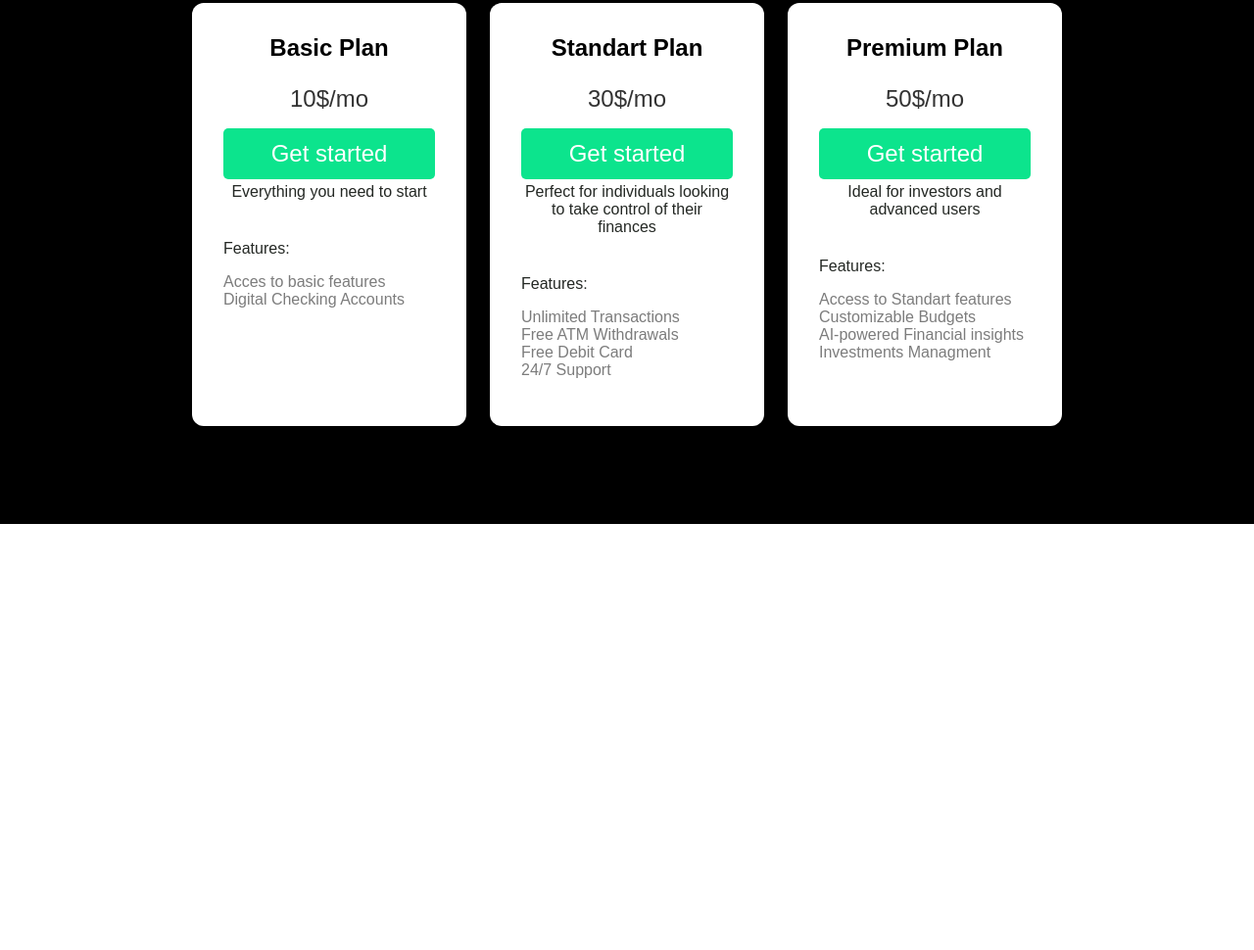
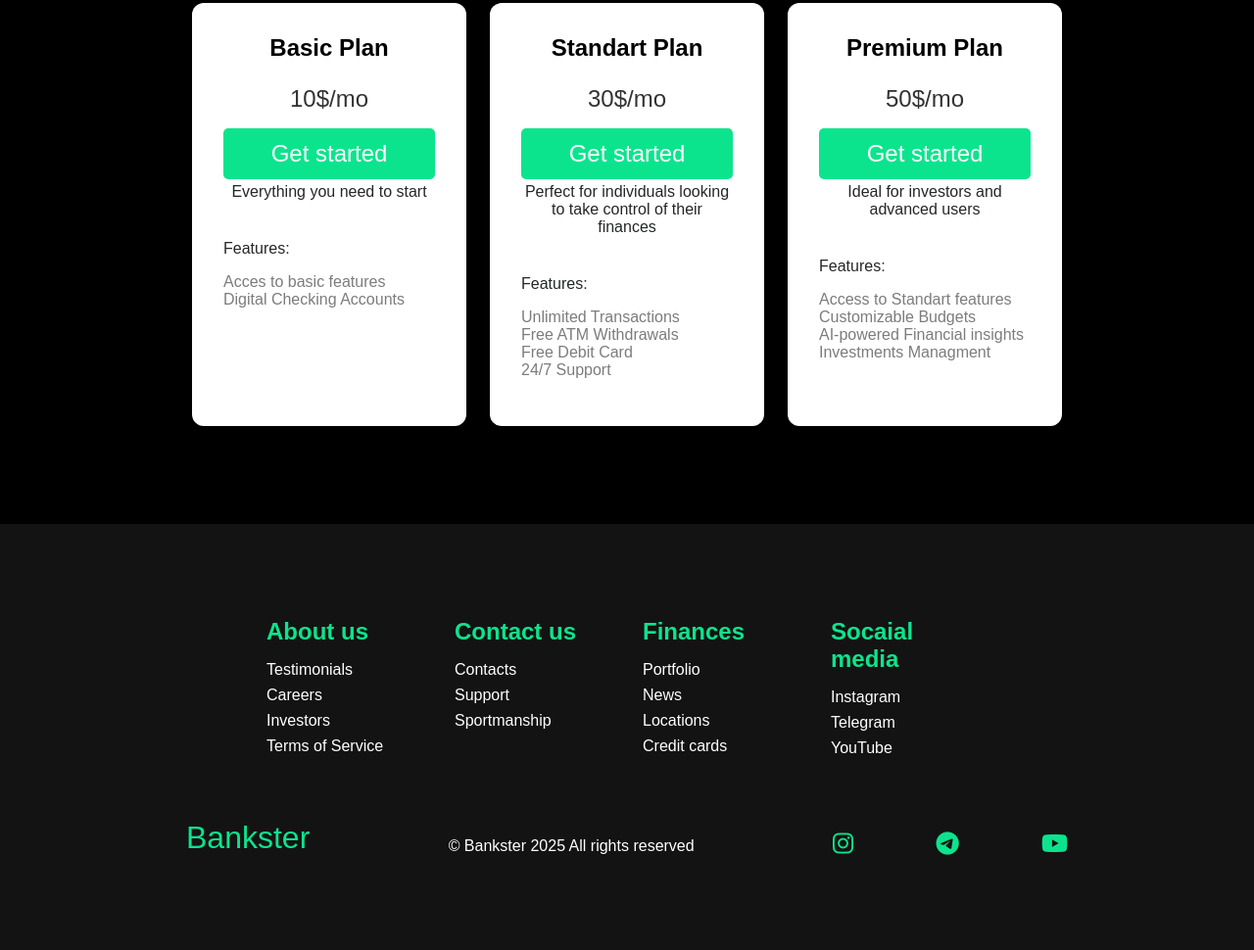
Before and after one commit to daniyar23243/front, a plain HTML site: page index.html in a window 1280 px wide. Shown: the part 2206-3176 px from the top of the page at 98% size. Before the commit the page ends 2741 px from the top, so only its background shows below. Drawn offline with Linux system fonts and the light colour scheme.

Commit message:
added footer & finished guide part

```diff
--- a/app.js
+++ b/app.js
@@ -28,3 +28,9 @@ function switchPricing() {
         yearlyDiscounts.style.display = 'none';
     }
 }
+
+window.addEventListener('load', () => {
+    const yearElement = document.getElementById('year');
+    const currentYear = new Date().getFullYear();
+    yearElement.textContent = currentYear;
+});
--- a/index.html
+++ b/index.html
@@ -9,12 +9,12 @@
 </head>
 <body>
     <header>
-        <navc class ="navbar" role ="navigation" aria-label="Main Тavigation">
+        <navc class ="navbar" role ="navigation" aria-label="Main Navigation">
             <div class="navbar__container">
                 <a href="/" id="navbar-logo">Bankster</a>
                 <ul class="navbar__menu">
                     <li class="navbar__item">
-                        <a href="/" class="navbar__links">Home</a>
+                        <a href="" class="navbar__links">Home</a>
                     </li>
                     <li class="navbar__item">
                         <a href="services.html" class="navbar__links">Services</a>
@@ -195,6 +195,87 @@
 
              </div>
         </section>
+
+        <!-- FOOTER SECTION-->
+         <footer>
+            <div class="footer__container">
+                <div class="footer__links">
+                    <div class="footer-link-wrapper">
+                        <div class="footer-link-items">
+                            <h2>About us</h2>
+                            <a href="">Testimonials</a>
+                            <a href="">Careers</a>
+                            <a href="">Investors</a>
+                            <a href="">Terms of Service</a>
+                        </div>
+
+                        <div class="footer-link-items">
+                            <h2>Contact us</h2>
+                            <a href="">Contacts</a>
+                            <a href="">Support</a>
+                            <a href="">Sportmanship</a>
+                        </div>
+                    </div>
+
+                    <div class="footer-link-wrapper">
+                        <div class="footer-link-items">
+                            <h2>Finances</h2>
+                            <a href="">Portfolio</a>
+                            <a href="">News</a>
+                            <a href="">Locations</a>
+                            <a href="">Credit cards</a>
+                        </div>
+
+                        <div class="footer-link-items">
+                            <h2>Socaial media</h2>
+                            <a href="">Instagram</a>
+                            <a href="">Telegram</a>
+                            <a href="">YouTube</a>
+                        </div>
+                    </div>
+
+                </div>
+                <section class="social__media">
+                    <div class="social__media-wrap">
+                        <div class="footer__logo">
+                            <a href="/" id="footer-logo">Bankster</a>
+                        </div>
+                        <p class="website__rights">
+                            © Bankster <span id="year"></span> All rights reserved
+                        </p>
+                        <div class="social__icons">
+                            <a
+                            href=""
+                            class="social__icon-link"
+                            target="_blank"
+                            rel="noopener noreferrer"
+                            aria-label="">
+                            <i class="fa-brands fa-instagram"></i>
+                            </a>
+
+                            <a
+                            href=""
+                            class="social__icon-link"
+                            target="_blank"
+                            rel="noopener noreferrer"
+                            aria-label="">
+                            <i class="fa-brands fa-telegram"></i>
+                            </a>
+
+                            <a
+                            href=""
+                            class="social__icon-link"
+                            target="_blank"
+                            rel="noopener noreferrer"
+                            aria-label="">
+                            <i class="fa-brands fa-youtube"></i>
+                            </a>
+
+                        </div>
+                    </div>
+                </section>
+            </div>
+         </footer>
     </main>
 
 
--- a/style.css
+++ b/style.css
@@ -279,6 +279,12 @@
     margin: 0 40px;
 }
 
+.logo-text:hover{
+    font-size: 46px;
+    color: #0ce48d;
+    transition: all 0.3s ease;
+}
+
 @keyframes rotate{
     0%{
         transform: translateX(0);
@@ -348,6 +354,7 @@
     line-height: 1.6;
 }
 
+
 @media screen and (max-width: 600px){
     .features-grid{
         flex-direction: column;
@@ -363,8 +370,9 @@
 
 .feature-item:hover{
     background-color: #141414;
-    transition: all 0.3s ease;
+    transition: all 0.5s ease;
     transform: translateY(-3px);
+    border-radius: 25px;
 
 }
 
@@ -568,3 +576,106 @@ input:checked + .slider:before{
 .hidden{
     display: none;
 }
+
+/*Footer CSS*/
+
+.footer__container{
+    background-color: #131313;
+    padding: 5rem 0;
+    display: flex;
+    flex-direction: column;
+    align-items: center;
+}
+
+#footer-logo{
+    color: #0ce48d;
+    display: flex;
+    align-items: center;
+    text-decoration: none;
+    font-size: 2rem;
+    margin-bottom: 1rem;
+}
+
+.footer__links{
+    width: 100%;
+    max-width: 1000px;
+    display: flex;
+    justify-content: center;
+}
+
+.footer-link-wrapper{
+    display: flex;
+}
+
+.footer-link-items{
+    display: flex;
+    flex-direction: column;
+    align-items: flex-start;
+    margin: 16px;
+    text-align: left;
+    width: 160px;
+}
+
+.footer-link-items h2{
+    margin-bottom: 1rem;
+    color: #0ce48d;
+}
+
+.footer-link-items a{
+    color: #fff;
+    text-decoration: none;
+    margin-bottom: 0.5rem;
+}
+
+.footer-link-items a:hover{
+    color: #0ce48d;
+    transition: 0.3s ease-out;
+}
+
+.social__media{
+    max-width: 1000px;
+    width: 100%;
+}
+.social__media-wrap{
+    display: flex;
+    justify-content: space-between;
+    align-items: center;
+    width: 90%;
+    margin: 40px auto 0 auto;
+}
+
+.website__rights{
+    color: #fff;
+}
+
+.social__icons{
+    display: flex;
+    justify-content: space-between;
+    width: 240px;
+}
+
+.social__icon-link{
+    color: #0ce48d;
+    font-size: 24px;
+}
+
+@media screen and (max-width: 820px){
+    .footer__links{
+        padding-top: 2rem;
+    }
+
+    .footer-link-wrapper{
+        flex-direction: column;
+    }
+
+    .social__media-wrap{
+        flex-direction: column;
+    }
+
+    #footer-logo{
+        margin-bottom: 1rem;
+    }
+    .social__icons{
+        margin-top: 10px;
+    }
+}
```
